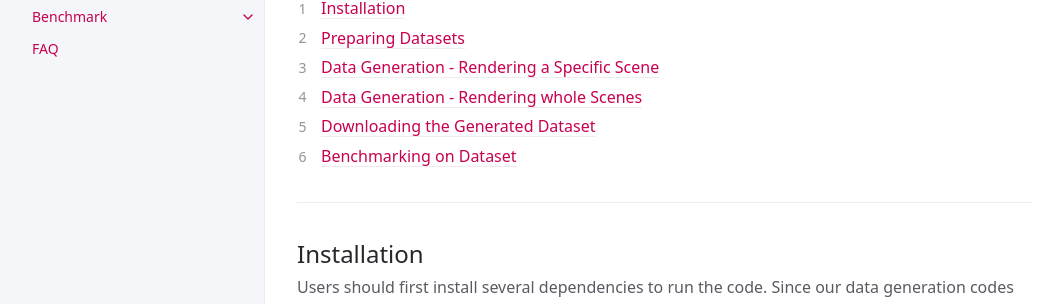
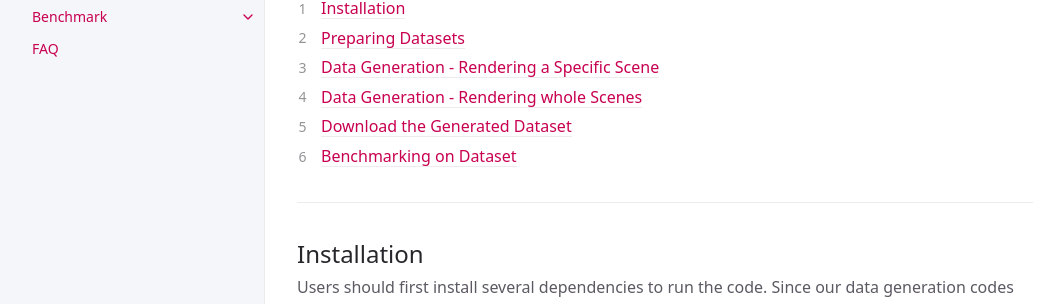
Before and after one commit to POSTECH-CVLab/PeRFception, a Jekyll site: the page built from docs/get_started.md, in a window 1280 px wide and 900 px high. Shown: the part 235-539 px from the top of the window, without its empty margins (107-1170 px from the left). Built offline with Jekyll 4.4.1, drawn with Linux system fonts in a browser that asks for light colours; some of the changed text lies outside the part shown.

Commit message:
minor fix

```diff
--- a/docs/get_started.md
+++ b/docs/get_started.md
@@ -66,7 +66,7 @@ python3 -m run --ginc configs/scannet.gin --scene_name scene0000_00
 
 We also provide a guide to manage render tremendously many frames to generate a whole dataset. Thanks to a great experiment management toolkit in [wandb](https://wandb.ai/site), called sweep, we could run whole scenes without significant efforts on distributing experiments to multiple devices. For convenience, we also provide sweep configuration files for both Co3D and ScanNet. We recommend users to read the [official documentation](https://docs.wandb.ai/guides/sweeps) of sweep function in wandb. You could download the configuration files in the link [here]().
 
-## Downloading the Generated Dataset
+## Download the Generated Dataset
 
 You could also download the generated dataset. As suggested by one of reviewers, we have moved our data cloud to OneDrive since it is reachable from any countries. In addition, we have split our dataset into chunks(11~15GB each) to handle network disconnection issues. If you desire to download whole datasets with a single command line script, you could use the command below.
 
```
